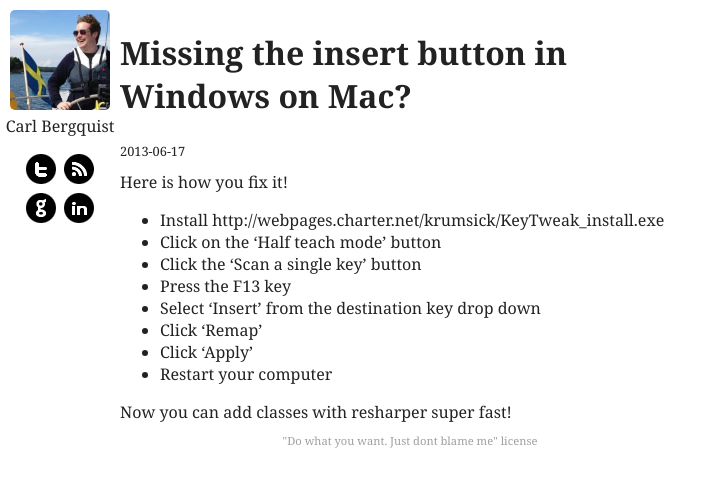
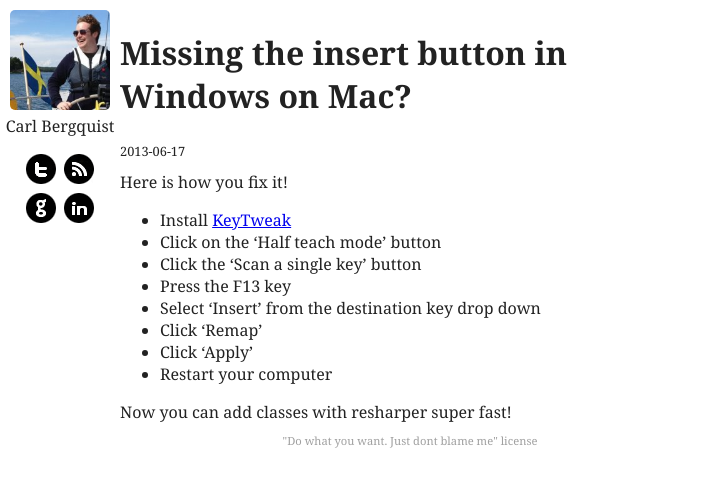
Before and after one commit to bergquist/bergquist.github.com, a Jekyll site: the page built from _posts/2013-6-17-missing-the-insert-button-in-windows-on-mac.html, in a window 1280 px wide. Shown: the top 487 px of the page, without its empty margins (0-721 px from the left). Built offline with Jekyll 4.4.1, drawn with Linux system fonts in a browser that asks for light colours; part of the change alters nothing that is shown.

```diff
--- a/_posts/2013-6-17-missing-the-insert-button-in-windows-on-mac.html
+++ b/_posts/2013-6-17-missing-the-insert-button-in-windows-on-mac.html
@@ -5,7 +5,7 @@ title: Missing the insert button in Windows on Mac?
 
 Here is how you fix it!
 <ul>
- <li>Install http://webpages.charter.net/krumsick/KeyTweak_install.exe</li>
+ <li>Install <a href="http://webpages.charter.net/krumsick/KeyTweak_install.exe">KeyTweak</a></li>
  <li>Click on the ‘Half teach mode’ button</li>
  <li>Click the ‘Scan a single key’ button</li>
  <li>Press the F13 key</li>
```
